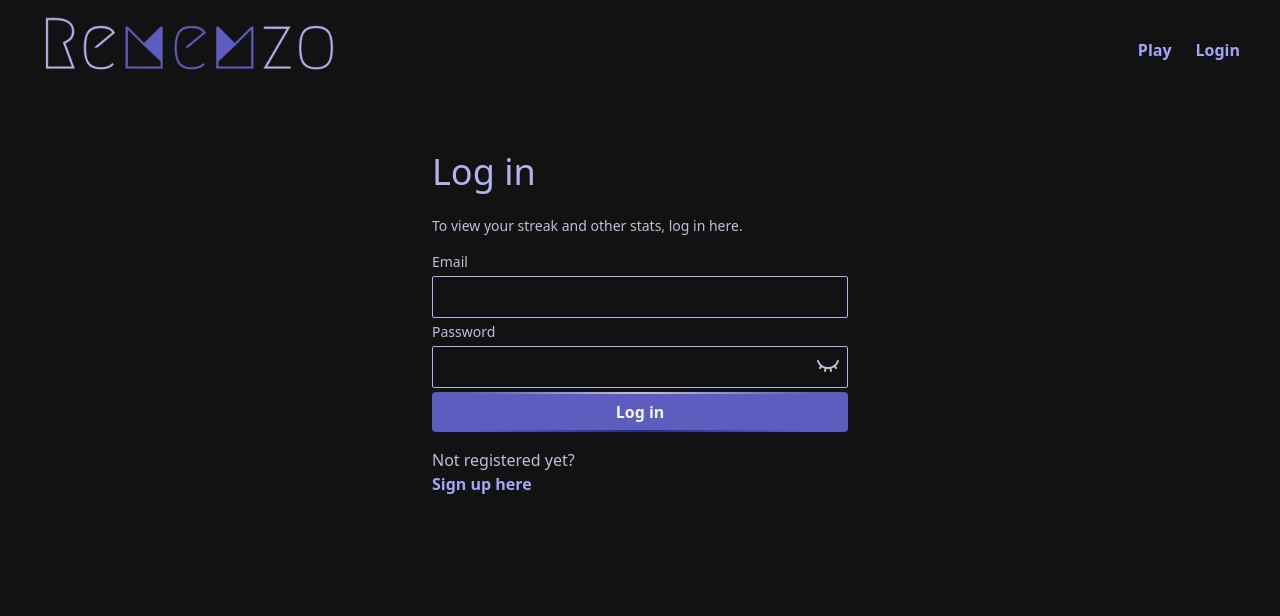
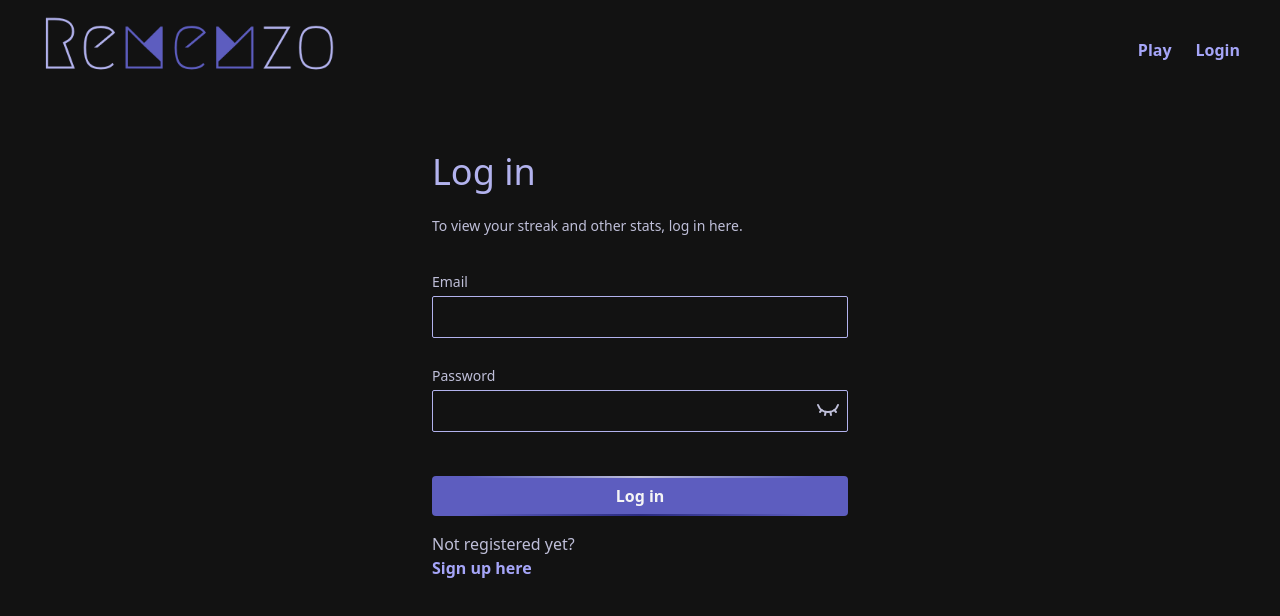
Before and after one commit to KarinaAllard/rememzo, a React (Vite) app in the folder frontend/: page /login in a window 1280 px wide. Shown: the top 616 px of the page. Built offline with nearby package versions, Linux system fonts and the light colour scheme; no server answers; a web font is replaced by a local one.

Commit message:
feat: implement email live errors, add form style changes

```diff
--- a/frontend/src/pages/Login.tsx
+++ b/frontend/src/pages/Login.tsx
@@ -8,23 +8,37 @@ import { LuEye, LuEyeClosed } from "../icons";
 export const Login = () => {
     const [email, setEmail] = useState("");
     const [password, setPassword] = useState("");
-    const [error, setError] = useState<string | null>(null);
+    const [submitError, setSubmitError] = useState<string | null>(null);
     const [loading, setLoading] = useState(false);
     const [showPassword, setShowPassword] = useState(false);
     const navigate = useNavigate();
 
+    const validateEmail = (email: string) => /\S+@\S+\.\S+/.test(email);
+
+    const emailError =
+        email && !validateEmail(email)
+            ? "Please enter a valid email address."
+            : null;
+
+    const hasLiveErrors = !!emailError;
+
     const handleSubmit = async (e: React.FormEvent) => {
         e.preventDefault();
-        setError(null);
+        setSubmitError(null);
+
+        if (hasLiveErrors) {
+            setSubmitError("Please fix the errors above.");
+            return;
+        }
+
         setLoading(true);
-
         try {
             const result = await login(email, password);
             localStorage.setItem("token", result.token);
             navigate("/my-account");
         } catch (error) {
             console.error("Login failed:", error);
-            setError("Invalid email or password")
+            setSubmitError("Invalid email or password")
         } finally {
             setLoading(false);
         }
@@ -35,6 +49,7 @@ export const Login = () => {
             <h1 className="text-4xl text-(--text-hover) mb-6">Log in</h1>
             <p className="text-sm">To view your streak and other stats, log in here.</p>
             <form onSubmit={handleSubmit} className="flex flex-col mt-4 w-full">
+                <p className="text-red-500 text-sm mt-1 min-h-4">{submitError}</p>
                 <Input
                     label="Email"
                     type="email"
@@ -43,6 +58,9 @@ export const Login = () => {
                     onChange={e => setEmail(e.target.value)}
                     className="w-full"
                 />
+                <p className="text-xs text-yellow-400 min-h-4 mb-2">
+                    {emailError}
+                </p>
                 <Input
                     label="Password"
                     type={showPassword ? "text" : "password"}
@@ -53,8 +71,9 @@ export const Login = () => {
                     onIconClick={() => setShowPassword(!showPassword)}
                     className="w-full"
                 />
-                {error && <p className="text-red-500 text-sm mt-1">{error}</p>}
-                <Button type="submit" className="w-full" loading={loading}>Log in</Button>
+                <div className="mt-10 w-full">
+                    <Button type="submit" className="w-full" loading={loading}>Log in</Button>
+                </div>
             </form>
             <div className="mt-4">
                 <p>Not registered yet? </p>
```
